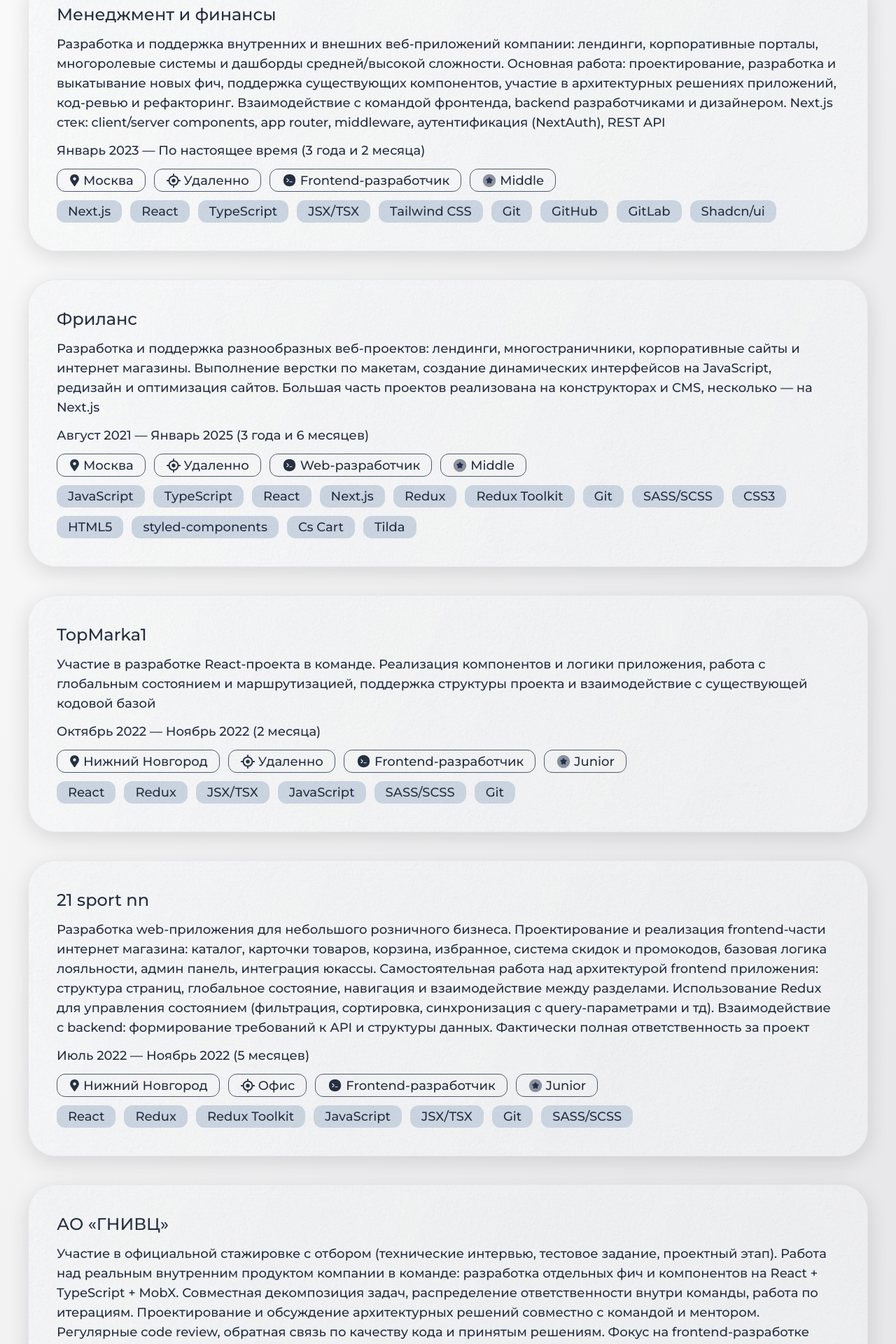
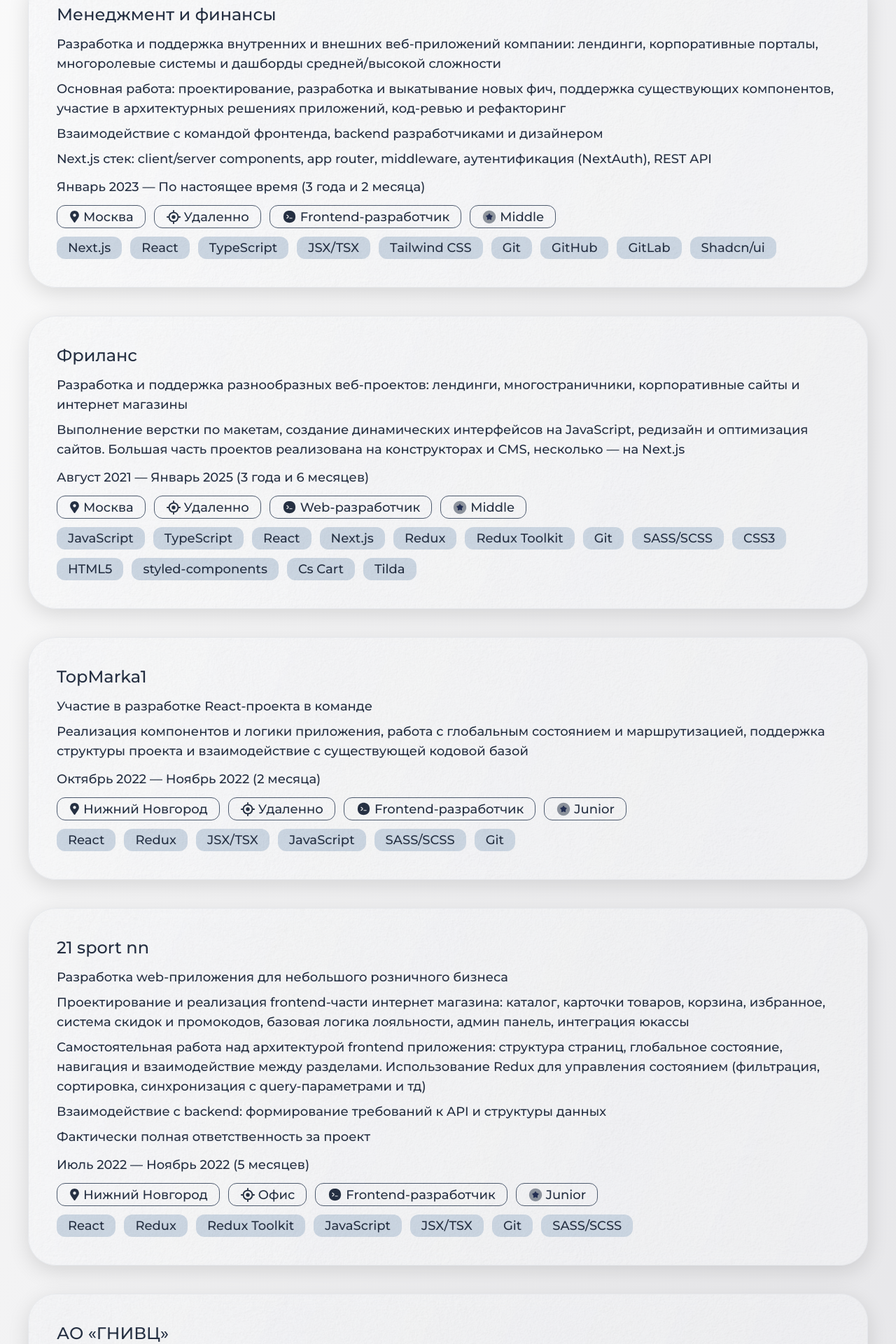
Before and after one commit to ptprt5m/my-portfolio, a Next.js app: page /experience in a window 1280 px wide. Shown: the part 228-2148 px from the top of the page at 70% size. Built offline with nearby package versions, Linux system fonts and the light colour scheme.

Commit message:
feat: array desc in ExperienceInfo and experience.ts
Change desc to string[], update rendering, and support bold text.

Co-authored-by: Roman Shcheglov <67976625+ptprt5m@users.noreply.github.com>

```diff
--- a/src/components/ExperienceInfo.tsx
+++ b/src/components/ExperienceInfo.tsx
@@ -1,9 +1,19 @@
 import { Coding, Location, Star, Target } from "@/svg"
-import type { FC } from "react"
+import type { FC, ReactNode } from "react"
+
+function renderBoldText(text: string): ReactNode {
+  const parts = text.split(/(\*\*.*?\*\*)/)
+  return parts.map((part, i) => {
+    if (part.startsWith("**") && part.endsWith("**")) {
+      return <strong key={i}>{part.slice(2, -2)}</strong>
+    }
+    return part
+  })
+}
 
 interface IExperienceInfo {
   company: string;
-  desc: string;
+  desc: string[];
   duration: string;
   location: string;
   workFormat: string;
@@ -24,7 +34,13 @@ export const ExperienceInfo: FC<IExperienceInfo> = ({
 }) => (
   <>
     <h2 className="text-2xl">{company}</h2>
-    {desc && <p>{desc}</p>}
+    {desc && desc.length > 0 && (
+      <div className="flex flex-col gap-2">
+        {desc.map((paragraph, i) => (
+          <p key={i}>{renderBoldText(paragraph)}</p>
+        ))}
+      </div>
+    )}
     <span>{duration}</span>
     <div className="flex gap-3 flex-wrap leading-5">
       <span className="py-1 px-4 rounded-xl border border-slate-600 dark:border-slate-400 flex gap-1 items-center">
--- a/src/constants/experience.ts
+++ b/src/constants/experience.ts
@@ -23,7 +23,12 @@ export const Experience = {
           TECHNOLOGY_TITLE.gitlab,
           TECHNOLOGY_TITLE.shadcn,
         ],
-        desc: "Разработка и поддержка внутренних и внешних веб-приложений компании: лендинги, корпоративные порталы, многоролевые системы и дашборды средней/высокой сложности. Основная работа: проектирование, разработка и выкатывание новых фич, поддержка существующих компонентов, участие в архитектурных решениях приложений, код-ревью и рефакторинг. Взаимодействие с командой фронтенда, backend разработчиками и дизайнером. Next.js стек: client/server components, app router, middleware, аутентификация (NextAuth), REST API",
+        desc: [
+          "Разработка и поддержка внутренних и внешних веб-приложений компании: лендинги, корпоративные порталы, многоролевые системы и дашборды средней/высокой сложности",
+          "Основная работа: проектирование, разработка и выкатывание новых фич, поддержка существующих компонентов, участие в архитектурных решениях приложений, код-ревью и рефакторинг",
+          "Взаимодействие с командой фронтенда, backend разработчиками и дизайнером",
+          "Next.js стек: client/server components, app router, middleware, аутентификация (NextAuth), REST API",
+        ],
       },
       {
         company: "Фриланс",
@@ -47,7 +52,10 @@ export const Experience = {
           TECHNOLOGY_TITLE.csCart,
           TECHNOLOGY_TITLE.tilda,
         ],
-        desc: "Разработка и поддержка разнообразных веб-проектов: лендинги, многостраничники, корпоративные сайты и интернет магазины. Выполнение верстки по макетам, создание динамических интерфейсов на JavaScript, редизайн и оптимизация сайтов. Большая часть проектов реализована на конструкторах и CMS, несколько — на Next.js",
+        desc: [
+          "Разработка и поддержка разнообразных веб-проектов: лендинги, многостраничники, корпоративные сайты и интернет магазины",
+          "Выполнение верстки по макетам, создание динамических интерфейсов на JavaScript, редизайн и оптимизация сайтов. Большая часть проектов реализована на конструкторах и CMS, несколько — на Next.js",
+        ],
       },
       {
         company: "TopMarka1",
@@ -64,7 +72,10 @@ export const Experience = {
           TECHNOLOGY_TITLE.sass,
           TECHNOLOGY_TITLE.git,
         ],
-        desc: "Участие в разработке React-проекта в команде. Реализация компонентов и логики приложения, работа с глобальным состоянием и маршрутизацией, поддержка структуры проекта и взаимодействие с существующей кодовой базой",
+        desc: [
+          "Участие в разработке React-проекта в команде",
+          "Реализация компонентов и логики приложения, работа с глобальным состоянием и маршрутизацией, поддержка структуры проекта и взаимодействие с существующей кодовой базой",
+        ],
       },
       {
         company: "21 sport nn",
@@ -82,7 +93,13 @@ export const Experience = {
           TECHNOLOGY_TITLE.git,
           TECHNOLOGY_TITLE.sass,
         ],
-        desc: "Разработка web-приложения для небольшого розничного бизнеса. Проектирование и реализация frontend-части интернет магазина: каталог, карточки товаров, корзина, избранное, система скидок и промокодов, базовая логика лояльности, админ панель, интеграция юкассы. Самостоятельная работа над архитектурой frontend приложения: структура страниц, глобальное состояние, навигация и взаимодействие между разделами. Использование Redux для управления состоянием (фильтрация, сортировка, синхронизация с query-параметрами и тд). Взаимодействие с backend: формирование требований к API и структуры данных. Фактически полная ответственность за проект",
+        desc: [
+          "Разработка web-приложения для небольшого розничного бизнеса",
+          "Проектирование и реализация frontend-части интернет магазина: каталог, карточки товаров, корзина, избранное, система скидок и промокодов, базовая логика лояльности, админ панель, интеграция юкассы",
+          "Самостоятельная работа над архитектурой frontend приложения: структура страниц, глобальное состояние, навигация и взаимодействие между разделами. Использование Redux для управления состоянием (фильтрация, сортировка, синхронизация с query-параметрами и тд)",
+          "Взаимодействие с backend: формирование требований к API и структуры данных",
+          "Фактически полная ответственность за проект",
+        ],
       },
       {
         company: "АО «ГНИВЦ»",
@@ -99,7 +116,12 @@ export const Experience = {
           TECHNOLOGY_TITLE.sass,
           TECHNOLOGY_TITLE.jsx,
         ],
-        desc: "Участие в официальной стажировке с отбором (технические интервью, тестовое задание, проектный этап). Работа над реальным внутренним продуктом компании в команде: разработка отдельных фич и компонентов на React + TypeScript + MobX. Совместная декомпозиция задач, распределение ответственности внутри команды, работа по итерациям. Проектирование и обсуждение архитектурных решений совместно с командой и ментором. Регулярные code review, обратная связь по качеству кода и принятым решениям. Фокус на frontend-разработке",
+        desc: [
+          "Участие в официальной стажировке с отбором (технические интервью, тестовое задание, проектный этап)",
+          "Работа над реальным внутренним продуктом компании в команде: разработка отдельных фич и компонентов на React + TypeScript + MobX. Совместная декомпозиция задач, распределение ответственности внутри команды, работа по итерациям",
+          "Проектирование и обсуждение архитектурных решений совместно с командой и ментором. Регулярные code review, обратная связь по качеству кода и принятым решениям",
+          "Фокус на frontend-разработке",
+        ],
       },
       {
         company: "СГУ им. П. Сорокина",
@@ -115,7 +137,11 @@ export const Experience = {
           TECHNOLOGY_TITLE.php,
           TECHNOLOGY_TITLE.mySql,
         ],
-        desc: "Участие в разработке внутренних web-проектов университета в рамках учебной практики и дипломной работы. Работа над студенческим порталом: реализация отдельных модулей и интерфейсных компонентов (расписания, таблицы, базовые UI-элементы), взаимодействие с серверной логикой на PHP и базой данных MySQL. Индивидуальная разработка web-приложения в рамках дипломной работы: проектирование и реализация frontend/backend частей, работа с базовой бизнес-логикой и данными",
+        desc: [
+          "Участие в разработке внутренних web-проектов университета в рамках учебной практики и дипломной работы",
+          "Работа над студенческим порталом: реализация отдельных модулей и интерфейсных компонентов (расписания, таблицы, базовые UI-элементы), взаимодействие с серверной логикой на PHP и базой данных MySQL",
+          "Индивидуальная разработка web-приложения в рамках дипломной работы: проектирование и реализация frontend/backend частей, работа с базовой бизнес-логикой и данными",
+        ],
       },
     ],
   },
@@ -141,7 +167,12 @@ export const Experience = {
           TECHNOLOGY_TITLE.gitlab,
           TECHNOLOGY_TITLE.shadcn,
         ],
-        desc: "Development and maintenance of internal and external web applications: landing pages, corporate portals, multi-role systems, and dashboards of medium/high complexity. Core work: designing, developing, and shipping new features, maintaining existing components, participating in architectural decisions, code reviews, and refactoring. Collaboration with the frontend team, backend developers, and designer. Next.js stack: client/server components, app router, middleware, authentication (NextAuth), REST API",
+        desc: [
+          "Development and maintenance of internal and external web applications: landing pages, corporate portals, multi-role systems, and dashboards of medium/high complexity",
+          "Core work: designing, developing, and shipping new features, maintaining existing components, participating in architectural decisions, code reviews, and refactoring",
+          "Collaboration with the frontend team, backend developers, and designer",
+          "Next.js stack: client/server components, app router, middleware, authentication (NextAuth), REST API",
+        ],
       },
       {
         company: "Freelance",
@@ -165,7 +196,10 @@ export const Experience = {
           TECHNOLOGY_TITLE.csCart,
           TECHNOLOGY_TITLE.tilda,
         ],
-        desc: "Development and maintenance of various web projects: landing pages, multi-page websites, corporate sites, and online stores. Layout implementation from mockups, creating dynamic interfaces with JavaScript, redesigning and optimizing websites. Most projects were built on website builders and CMS platforms, several on Next.js",
+        desc: [
+          "Development and maintenance of various web projects: landing pages, multi-page websites, corporate sites, and online stores",
+          "Layout implementation from mockups, creating dynamic interfaces with JavaScript, redesigning and optimizing websites. Most projects were built on website builders and CMS platforms, several on Next.js",
+        ],
       },
       {
         company: "TopMarka1",
@@ -182,7 +216,10 @@ export const Experience = {
           TECHNOLOGY_TITLE.sass,
           TECHNOLOGY_TITLE.git,
         ],
-        desc: "Participated in a React project development as part of a team. Implemented components and application logic, worked with global state management and routing, maintained project structure, and collaborated with the existing codebase",
+        desc: [
+          "Participated in a React project development as part of a team",
+          "Implemented components and application logic, worked with global state management and routing, maintained project structure, and collaborated with the existing codebase",
+        ],
       },
       {
         company: "21 sport nn",
@@ -200,7 +237,13 @@ export const Experience = {
           TECHNOLOGY_TITLE.git,
           TECHNOLOGY_TITLE.sass,
         ],
-        desc: "Development of a web application for a small retail business. Designed and implemented the frontend of an online store: catalog, product cards, cart, favorites, discount and promo code system, basic loyalty logic, admin panel, YooKassa payment integration. Independent work on the frontend application architecture: page structure, global state, navigation, and interaction between sections. Used Redux for state management (filtering, sorting, syncing with query parameters, etc.). Backend collaboration: defining API requirements and data structures. Effectively had full responsibility for the project",
+        desc: [
+          "Development of a web application for a small retail business",
+          "Designed and implemented the frontend of an online store: catalog, product cards, cart, favorites, discount and promo code system, basic loyalty logic, admin panel, YooKassa payment integration",
+          "Independent work on the frontend application architecture: page structure, global state, navigation, and interaction between sections. Used Redux for state management (filtering, sorting, syncing with query parameters, etc.)",
+          "Backend collaboration: defining API requirements and data structures",
+          "Effectively had full responsibility for the project",
+        ],
       },
       {
         company: "AO GNIVC",
@@ -217,7 +260,12 @@ export const Experience = {
           TECHNOLOGY_TITLE.sass,
           TECHNOLOGY_TITLE.jsx,
         ],
-        desc: "Participated in an official internship program with a competitive selection process (technical interviews, test assignment, project phase). Worked on a real internal company product as part of a team: developed individual features and components using React + TypeScript + MobX. Collaborative task decomposition, responsibility distribution within the team, iterative workflow. Designed and discussed architectural decisions together with the team and mentor. Regular code reviews, feedback on code quality and decisions made. Focus on frontend development",
+        desc: [
+          "Participated in an official internship program with a competitive selection process (technical interviews, test assignment, project phase)",
+          "Worked on a real internal company product as part of a team: developed individual features and components using React + TypeScript + MobX. Collaborative task decomposition, responsibility distribution within the team, iterative workflow",
+          "Designed and discussed architectural decisions together with the team and mentor. Regular code reviews, feedback on code quality and decisions made",
+          "Focus on frontend development",
+        ],
       },
       {
         company: "Syktyvkar State University",
@@ -233,7 +281,11 @@ export const Experience = {
           TECHNOLOGY_TITLE.php,
           TECHNOLOGY_TITLE.mySql,
         ],
-        desc: "Participated in the development of internal university web projects as part of an internship and thesis work. Worked on a student portal: implemented individual modules and interface components (schedules, tables, basic UI elements), interacted with server-side logic in PHP and MySQL database. Individual development of a web application for the thesis: designed and implemented frontend/backend parts, worked with basic business logic and data",
+        desc: [
+          "Participated in the development of internal university web projects as part of an internship and thesis work",
+          "Worked on a student portal: implemented individual modules and interface components (schedules, tables, basic UI elements), interacted with server-side logic in PHP and MySQL database",
+          "Individual development of a web application for the thesis: designed and implemented frontend/backend parts, worked with basic business logic and data",
+        ],
       },
     ],
   },
```
